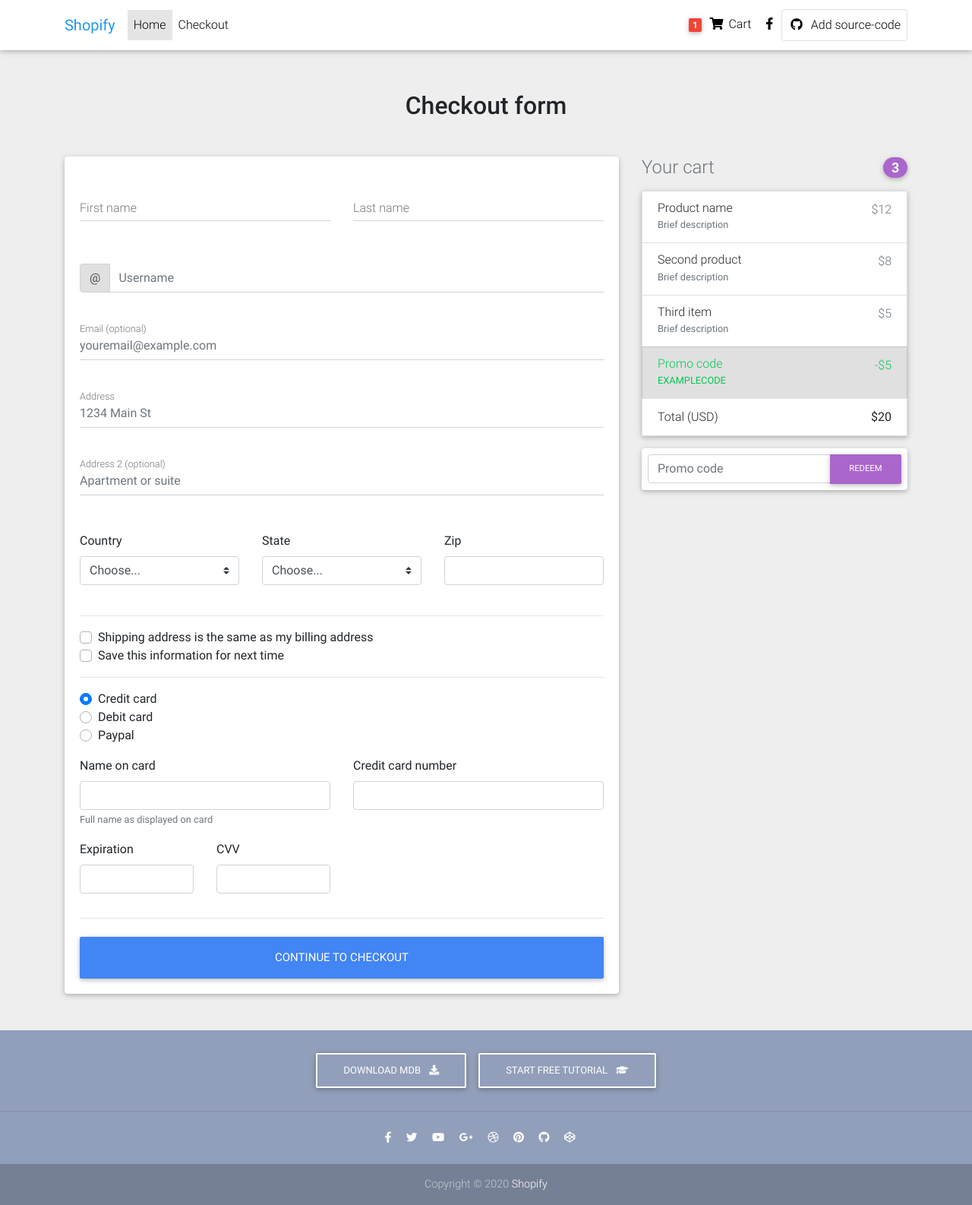
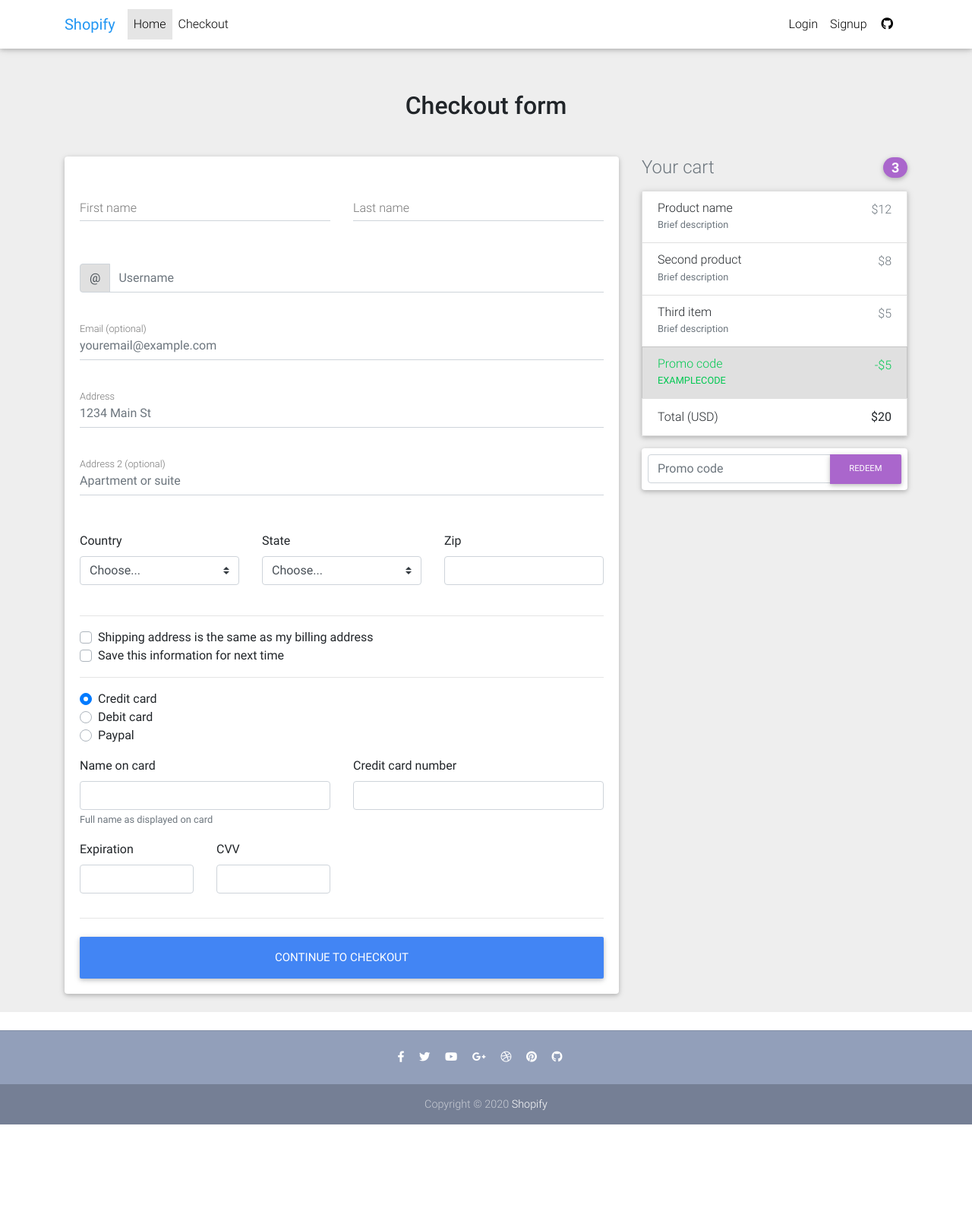
Before and after one commit to m-e-l-u-h-a-n/shopify, a Django app: page /checkout/ in a window 1280 px wide. Shown: the whole page at 76% size. After the commit the page ends 1480 px from the top, so only its background shows below. Run offline with Django 3.2, Linux system fonts and the light colour scheme; style sheets or scripts are compiled from the project's sources; some libraries are stand-ins or nearby versions.

Commit message:
Refactored templates
base.html updated to support authentication templates.
checkout-page.html,product.html modified to extend from base.html earlier they were standlone html pages.
footer.html updated to contain more general content and scripts.
navbar.html updated to display cart content number.

```diff
--- a/templates/base.html
+++ b/templates/base.html
@@ -1,13 +1,23 @@
 <!DOCTYPE html>
 <html lang="en">
-<head>
-    <meta charset="UTF-8">
-    <meta name="viewport" content="width=device-width, initial-scale=1.0">
-    <meta http-equiv="X-UA-Compatible" content="ie=edge">
-    <title>Document</title>
-</head>
-<body>
-    {% block content  %}
-    {% endblock content %}
-</body>
+  <head>
+  {% load static %}
+    <meta charset="UTF-8" />
+    <meta name="viewport" content="width=device-width, initial-scale=1.0" />
+    <meta http-equiv="X-UA-Compatible" content="ie=edge" />
+    <title>Shoipfy | {% block head_title %}{% endblock %}</title>
+    {% block extra_head %} {% endblock %} {% include 'head-css.html' %}
+    <link rel="stylesheet" href="{% static 'css/index.css' %}">
+    {% include 'head-css.html' %}
+  </head>
+  <body>
+    {% block body_initial %}
+    {% endblock body_initial %}
+    <div class="wrapper">
+    {% block content %} {% endblock content %}
+    </div> {% block body %}{%endblock body%}
+    {% include 'bottom-scripts.html' %}
+    {% include 'footer.html' %}
+    {%block extra_body%} {% endblock extra_body %}
+  </body>
 </html>
--- a/templates/checkout-page.html
+++ b/templates/checkout-page.html
@@ -1,19 +1,9 @@
-<!DOCTYPE html>
-{% load static %}
-<html lang="en">
-  <head>
-    <meta charset="utf-8" />
-    <meta
-      name="viewport"
-      content="width=device-width, initial-scale=1, shrink-to-fit=no"
-    />
-    <meta http-equiv="x-ua-compatible" content="ie=edge" />
-    <title>Material Design Bootstrap</title>
-
-    {% include 'head-css.html' %}
-  </head>
-
-  <body class="grey lighten-3">
+{% extends 'base.html' %}
+{% block head_title %}
+checkout
+{% endblock head_title %}
+{% block content %}
+<div class="grey lighten-3" style="margin: 0px; padding: 0px;">
   <!-- Navbar -->
   {% include 'navbar.html' %}
   <!-- Navbar -->
@@ -318,9 +308,7 @@
               </div>
               <span class="text-muted">$5</span>
             </li>
-              <li
-                class="list-group-item d-flex justify-content-between bg-light"
-              >
+            <li class="list-group-item d-flex justify-content-between bg-light">
               <div class="text-success">
                 <h6 class="my-0">Promo code</h6>
                 <small>EXAMPLECODE</small>
@@ -362,15 +350,12 @@
     </div>
   </main>
   <!--Main layout-->
-
-    <!--Footer-->
-    {% include 'footer.html' %}
-    <!--/.Footer-->
-    {% include 'bottom-scripts.html' %}
+</div>
+{% endblock content %}
+{% block extra_body %}
 <!-- Initializations -->
     <script type="text/javascript">
       // Animations initialization
       new WOW().init();
     </script>
-  </body>
-</html>
+{% endblock extra_body %}
--- a/templates/footer.html
+++ b/templates/footer.html
@@ -1,25 +1,8 @@
-<footer class="page-footer text-center font-small mt-4 wow fadeIn">
-  <!--Call to action-->
-  <div class="pt-4">
-    <a
-      class="btn btn-outline-white"
-      href="https://mdbootstrap.com/docs/jquery/getting-started/download/"
-      target="_blank"
-      role="button"
-      >Download MDB
-      <i class="fas fa-download ml-2"></i>
-    </a>
-    <a
-      class="btn btn-outline-white"
-      href="https://mdbootstrap.com/education/bootstrap/"
-      target="_blank"
-      role="button"
-      >Start free tutorial
-      <i class="fas fa-graduation-cap ml-2"></i>
-    </a>
-  </div>
-  <!--/.Call to action-->
-
+<footer
+  class="page-footer text-center font-small mt-4 wow fadeIn"
+  id="footer"
+  style="margin-top: auto"
+>
   <hr class="my-4" />
 
   <!-- Social icons -->
@@ -57,10 +40,6 @@
     >
       <i class="fab fa-github mr-3"></i>
     </a>
-
-    <a href="http://codepen.io/mdbootstrap/" target="_blank">
-      <i class="fab fa-codepen mr-3"></i>
-    </a>
   </div>
   <!-- Social icons -->
 
--- a/templates/navbar.html
+++ b/templates/navbar.html
@@ -1,3 +1,4 @@
+{% load cart_template_tags %}
 <nav
   class="navbar fixed-top navbar-expand-lg navbar-light white scrolling-navbar"
 >
@@ -35,44 +36,43 @@
             >Checkout</a
           >
         </li>
-        {% comment 'product-link' %}
-        <li class="nav-item">
-          <a class="nav-link waves-effect" href="{% url 'product' %}"
-            >Products</a
-          >
-        </li>
-        {% endcomment %}
       </ul>
 
       <!-- Right -->
       <ul class="navbar-nav nav-flex-icons">
+        {% if request.user.is_authenticated %}
         <li class="nav-item">
           <a class="nav-link waves-effect">
-            <span class="badge red z-depth-1 mr-1"> 1 </span>
+            <span class="badge red z-depth-1 mr-1"> {{ request.user|cart_item_count }} </span>
             <i class="fas fa-shopping-cart"></i>
             <span class="clearfix d-none d-sm-inline-block"> Cart </span>
           </a>
         </li>
         <li class="nav-item">
-          {% comment 'shopify facebook pagelink' %} add shopify facebook page
-          link. {% endcomment %}
-          <a
-            href="https://www.facebook.com/mdbootstrap"
-            class="nav-link waves-effect"
-            target="_blank"
-          >
-            <i class="fab fa-facebook-f"></i>
+          <a class="nav-link waves-effect" href="{% url 'account_logout' %}">
+            <span class="clearfix d-none d-sm-inline-block"> Logout </span>
+          </a>
+        </li>
+        {% else %}
+        <li class="nav-item">
+          <a class="nav-link waves-effect" href="{% url 'account_login' %}">
+            <span class="clearfix d-none d-sm-inline-block"> Login </span>
           </a>
         </li>
         <li class="nav-item">
-          {% comment 'shopify github source-code' %} Add github repo link
-          {%endcomment %}
+          <a class="nav-link waves-effect" href="{% url 'account_signup' %}">
+            <span class="clearfix d-none d-sm-inline-block"> Signup </span>
+          </a>
+        </li>
+        {% endif %}
+        <li class="nav-item">
           <a
-            href="https://github.com/mdbootstrap/bootstrap-material-design"
-            class="nav-link border border-light rounded waves-effect"
+            href="https://github.com/m-e-l-u-h-a-n/shopify"
+            class="nav-link waves-effect"
             target="_blank"
+            link="noreferer noreciever"
           >
-            <i class="fab fa-github mr-2"></i>Add source-code
+            <i class="fab fa-github mr-2"></i>
           </a>
         </li>
       </ul>
```
Also changed, not shown: templates/home-page.html (+13 -47 lines), templates/product.html (+19 -26 lines). Lines whose indentation alone changed are shown as unchanged.
